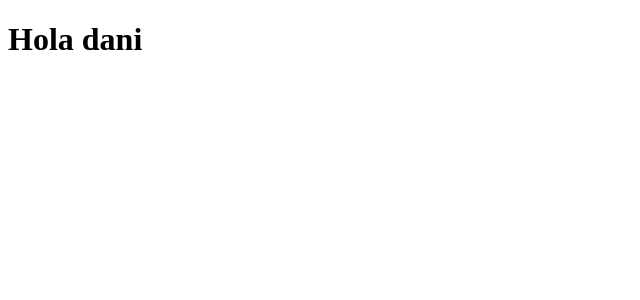
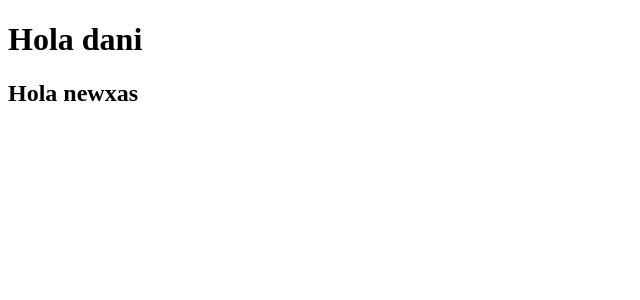
Before and after one commit to AlbinoVejar/templateV1, an Angular app: page / in a window 1280 px wide. Shown: the top 300 px of the page, without its empty margins (0-640 px from the left). Built offline with nearby package versions, Linux system fonts and the light colour scheme.

Commit message:
hola isma

```diff
--- a/src/app/layout/layout.component.html
+++ b/src/app/layout/layout.component.html
@@ -1 +1,2 @@
 <h1>Hola dani</h1>
+<h2>Hola newxas</h2>
```
